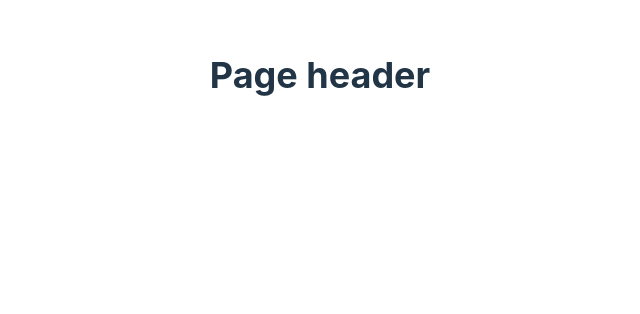
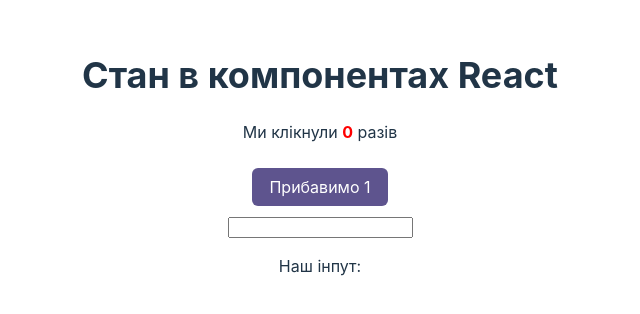
Before and after one commit to burlai/simple-frontend-react-start, a React (Vite) app: page / in a window 1280 px wide. Shown: the top 314 px of the page, without its empty margins (320-960 px from the left). Built offline with nearby package versions, Linux system fonts and the light colour scheme.

Commit message:
two components with simple state demo

```diff
--- a/src/App.tsx
+++ b/src/App.tsx
@@ -1,9 +1,13 @@
 import "./App.css";
+import Counter from "./components/Counter";
+import Form from "./components/Form";
 
 function App() {
   return (
     <>
-      <h1 className="page-header">Page header</h1>
+      <h1 className="page-header">Стан в компонентах React</h1>
+      <Counter />
+      <Form />
     </>
   );
 }
--- /dev/null
+++ b/src/components/Counter.tsx
@@ -0,0 +1,22 @@
+import React, { useState } from "react";
+
+const Counter: React.FC = () => {
+  const [count, setCount] = useState<number>(0);
+
+  return (
+    <div>
+      <p>
+        Ми клікнули <b style={{ color: "red" }}>{count}</b> разів
+      </p>
+      <button
+        className="button"
+        type="button"
+        onClick={() => setCount(count + 1)}
+      >
+        Прибавимо 1
+      </button>
+    </div>
+  );
+};
+
+export default Counter;
--- /dev/null
+++ b/src/components/Form.tsx
@@ -0,0 +1,20 @@
+import React, { useState, ChangeEvent } from "react";
+
+const Form: React.FC = () => {
+  const [inputValue, setInputValue] = useState<string>("");
+
+  const handleChange = (event: ChangeEvent<HTMLInputElement>) => {
+    setInputValue(event.target.value);
+  };
+
+  return (
+    <form>
+      <input type="text" value={inputValue} onChange={handleChange} />
+      <p>
+        Наш інпут: <i style={{ color: "violet" }}>{inputValue}</i>
+      </p>
+    </form>
+  );
+};
+
+export default Form;
```
Also changed, not shown: 1 other file (tests, documents, lock files or other folders).
